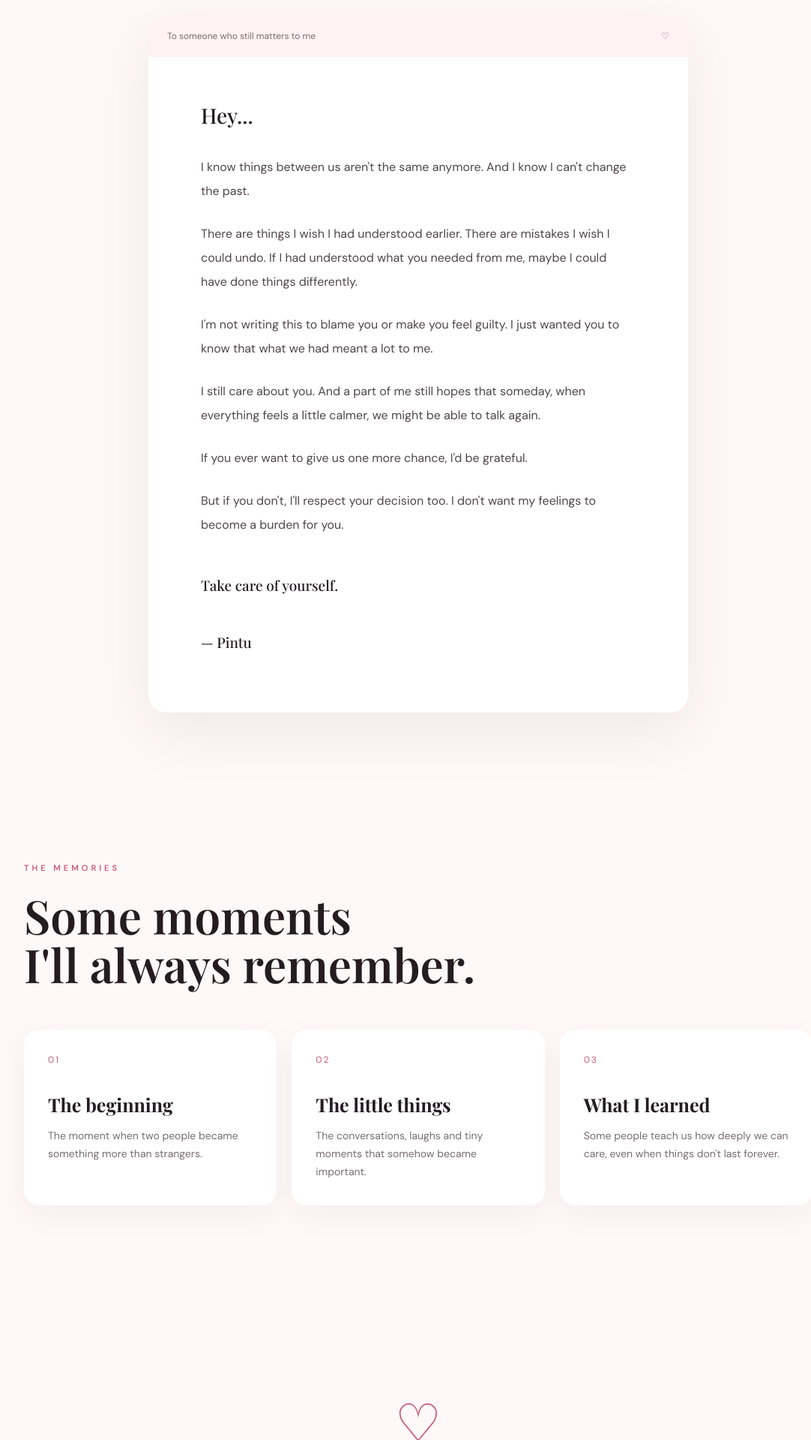
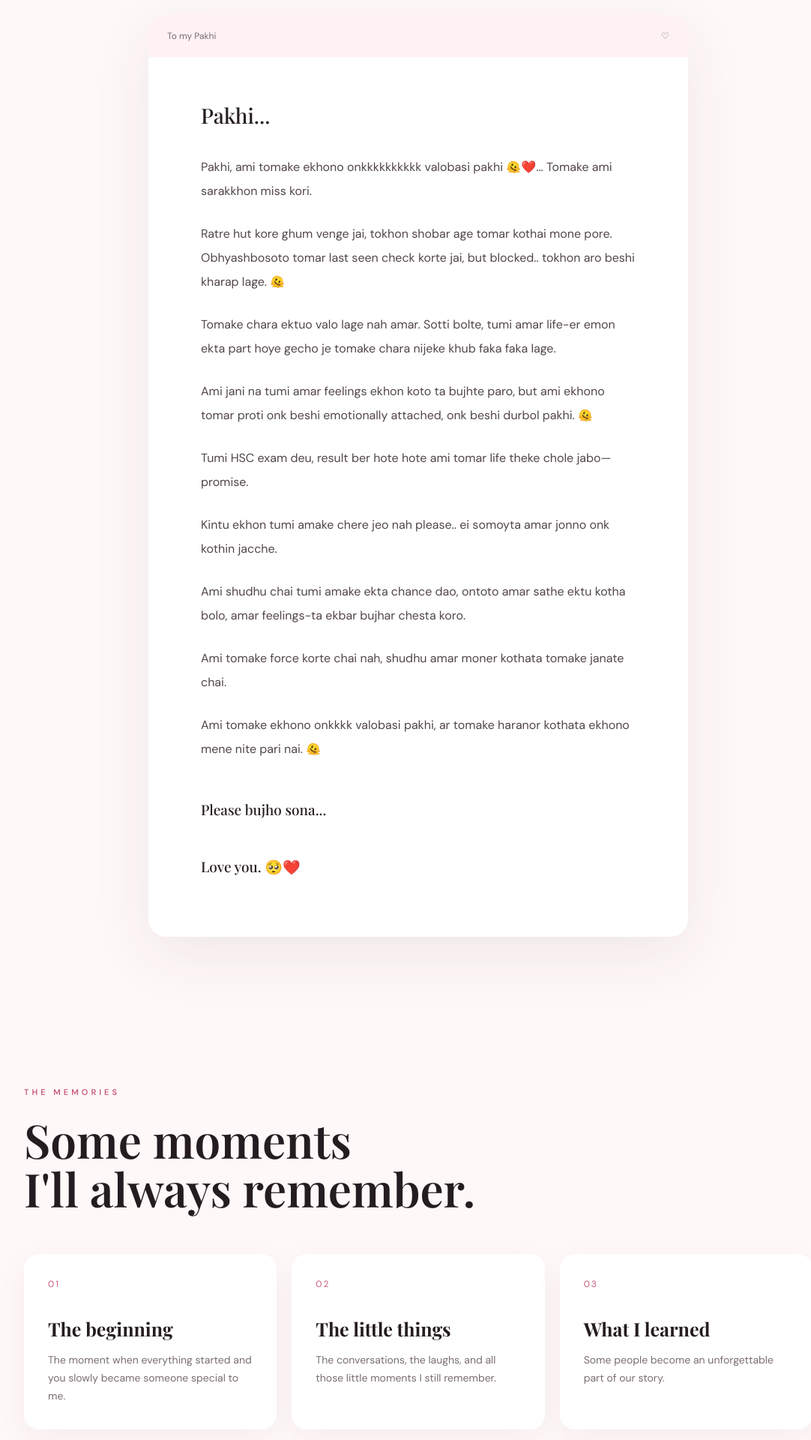
Before and after one commit to pintu6908/For-Her, a website: page index.html in a window 1280 px wide. Shown: the part 880-2800 px from the top of the page at 75% size, without its empty margins (82-1164 px from the left). Drawn offline with nearby package versions, Linux system fonts and the light colour scheme; a web font is replaced by a local one.

Commit message:
Update index.html

```diff
--- a/index.html
+++ b/index.html
@@ -3,12 +3,17 @@
 <head>
   <meta charset="UTF-8">
   <meta name="viewport" content="width=device-width, initial-scale=1.0">
-  <meta name="description" content="A personal message from the heart.">
-  <title>One Last Message ❤️</title>
+
+  <meta name="description" content="A message from my heart.">
+  <title>For Pakhi ❤️</title>
 
   <link rel="preconnect" href="https://fonts.googleapis.com">
   <link rel="preconnect" href="https://fonts.gstatic.com" crossorigin>
-  <link href="https://fonts.googleapis.com/css2?family=DM+Sans:wght@400;500;600&family=Playfair+Display:wght@500;600;700&display=swap" rel="stylesheet">
+
+  <link
+    href="https://fonts.googleapis.com/css2?family=DM+Sans:wght@400;500;600&family=Playfair+Display:ital,wght@0,500;0,600;0,700;1,500;1,600&display=swap"
+    rel="stylesheet"
+  >
 
   <link rel="stylesheet" href="style.css">
 </head>
@@ -22,75 +27,103 @@
     <span class="heart h4">♡</span>
   </div>
 
+
   <main>
 
+    <!-- HERO -->
+
     <section class="hero">
-      <div class="small-label">A MESSAGE FROM MY HEART</div>
 
-      <h1>One Last<br><span>Message</span></h1>
+      <div class="small-label">
+        A MESSAGE FROM MY HEART
+      </div>
+
+      <h1>
+        For<br>
+        <span>Pakhi</span> ❤️
+      </h1>
 
       <p class="intro">
-        I don't know if you'll ever see this,
-        but there are a few things I wanted to say.
+        Kichu kotha ache, ja hoyto samne theke bola hoyni...
+        tai ekbar mon theke likhlam.
       </p>
 
       <button class="scroll-btn" onclick="scrollToMessage()">
-        Read my message
+        Amar kothata poro
         <span>↓</span>
       </button>
+
     </section>
 
+
+    <!-- MESSAGE -->
 
     <section class="message-section" id="message">
 
       <div class="card">
 
         <div class="card-top">
-          <span>To someone who still matters to me</span>
+          <span>To my Pakhi</span>
           <span>♡</span>
         </div>
 
+
         <div class="letter">
 
-          <p>Hey...</p>
+          <p>Pakhi...</p>
 
           <p>
-            I know things between us aren't the same anymore.
-            And I know I can't change the past.
+            Pakhi, ami tomake ekhono onkkkkkkkkkk valobasi pakhi 🫠❤️...
+            Tomake ami sarakkhon miss kori.
           </p>
 
           <p>
-            There are things I wish I had understood earlier.
-            There are mistakes I wish I could undo.
-            If I had understood what you needed from me,
-            maybe I could have done things differently.
+            Ratre hut kore ghum venge jai, tokhon shobar age
+            tomar kothai mone pore. Obhyashbosoto tomar last seen
+            check korte jai, but blocked.. tokhon aro beshi kharap lage. 🫠
           </p>
 
           <p>
-            I'm not writing this to blame you or make you feel guilty.
-            I just wanted you to know that what we had meant a lot to me.
+            Tomake chara ektuo valo lage nah amar.
+            Sotti bolte, tumi amar life-er emon ekta part hoye gecho
+            je tomake chara nijeke khub faka faka lage.
           </p>
 
           <p>
-            I still care about you.
-            And a part of me still hopes that someday,
-            when everything feels a little calmer,
-            we might be able to talk again.
+            Ami jani na tumi amar feelings ekhon koto ta bujhte paro,
+            but ami ekhono tomar proti onk beshi emotionally attached,
+            onk beshi durbol pakhi. 🫠
           </p>
 
           <p>
-            If you ever want to give us one more chance,
-            I'd be grateful.
+            Tumi HSC exam deu, result ber hote hote ami tomar life
+            theke chole jabo—promise.
           </p>
 
           <p>
-            But if you don't, I'll respect your decision too.
-            I don't want my feelings to become a burden for you.
+            Kintu ekhon tumi amake chere jeo nah please..
+            ei somoyta amar jonno onk kothin jacche.
+          </p>
+
+          <p>
+            Ami shudhu chai tumi amake ekta chance dao,
+            ontoto amar sathe ektu kotha bolo,
+            amar feelings-ta ekbar bujhar chesta koro.
+          </p>
+
+          <p>
+            Ami tomake force korte chai nah,
+            shudhu amar moner kothata tomake janate chai.
+          </p>
+
+          <p>
+            Ami tomake ekhono onkkkk valobasi pakhi,
+            ar tomake haranor kothata ekhono mene nite pari nai. 🫠
           </p>
 
           <p class="signature">
-            Take care of yourself.<br><br>
-            — Pintu
+            Please bujho sona...<br><br>
+            Love you. 🥺❤️
           </p>
 
         </div>
@@ -100,39 +133,73 @@
     </section>
 
 
+    <!-- MEMORIES -->
+
     <section class="memories">
 
-      <div class="section-label">THE MEMORIES</div>
+      <div class="section-label">
+        THE MEMORIES
+      </div>
 
-      <h2>Some moments<br>I'll always remember.</h2>
+      <h2>
+        Some moments<br>
+        I'll always remember.
+      </h2>
+
 
       <div class="memory-grid">
 
         <div class="memory">
-          <div class="memory-number">01</div>
-          <h3>The beginning</h3>
+
+          <div class="memory-number">
+            01
+          </div>
+
+          <h3>
+            The beginning
+          </h3>
+
           <p>
-            The moment when two people became something
-            more than strangers.
+            The moment when everything started
+            and you slowly became someone special to me.
           </p>
+
         </div>
 
+
         <div class="memory">
-          <div class="memory-number">02</div>
-          <h3>The little things</h3>
+
+          <div class="memory-number">
+            02
+          </div>
+
+          <h3>
+            The little things
+          </h3>
+
           <p>
-            The conversations, laughs and tiny moments
-            that somehow became important.
+            The conversations, the laughs,
+            and all those little moments I still remember.
           </p>
+
         </div>
 
+
         <div class="memory">
-          <div class="memory-number">03</div>
-          <h3>What I learned</h3>
+
+          <div class="memory-number">
+            03
+          </div>
+
+          <h3>
+            What I learned
+          </h3>
+
           <p>
-            Some people teach us how deeply we can care,
-            even when things don't last forever.
+            Some people become an unforgettable
+            part of our story.
           </p>
+
         </div>
 
       </div>
@@ -140,27 +207,36 @@
     </section>
 
 
+    <!-- FINAL -->
+
     <section class="final-section">
 
-      <div class="final-heart">♡</div>
+      <div class="final-heart">
+        ♡
+      </div>
 
-      <h2>If our story isn't over...</h2>
+      <h2>
+        If you ever want to talk...
+      </h2>
 
       <p>
-        You don't have to answer anything right now.
-        If someday you genuinely want to talk,
-        I'll listen.
+        Tomake kono kichur jonno pressure dite chai nah.
+        Shudhu chai tumi amar moner kothata ekbar bujho.
       </p>
+
 
       <button class="quiet-btn" onclick="showResponse()">
         One last thing
       </button>
 
+
       <div id="response" class="hidden-response">
+
         <p>
-          Whatever happens, I hope life is kind to you.
-          ❤️
+          Whatever happens,
+          I genuinely wish you happiness. ❤️
         </p>
+
       </div>
 
     </section>
@@ -172,6 +248,7 @@
     Made with honesty, not pressure. ♡
   </footer>
 
+
   <script src="script.js"></script>
 
 </body>
```
